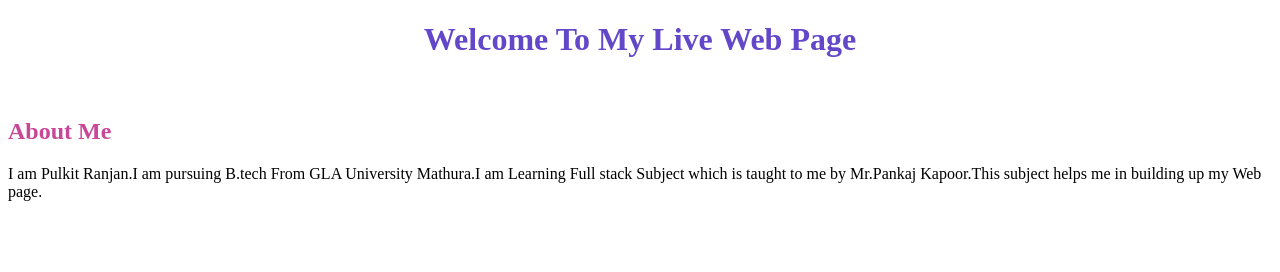
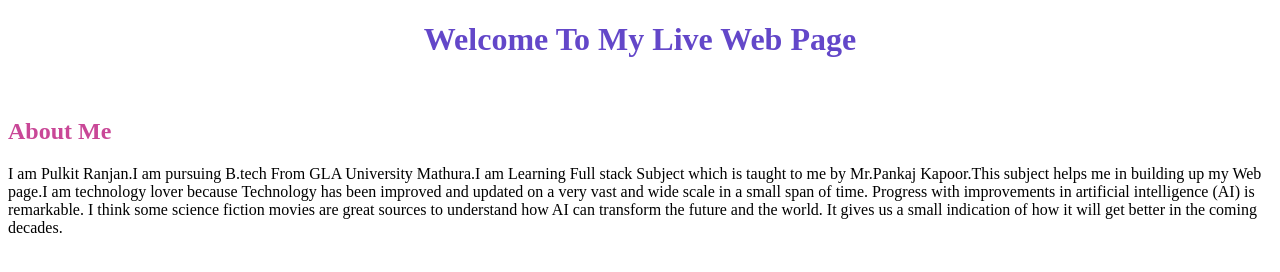
Before and after one commit to Pulkit519/Full_Stack, a plain HTML site: page index.html in a window 1280 px wide. Drawn offline with Linux system fonts and the light colour scheme.

Commit message:
added somthing more to paragraph

```diff
--- a/index.html
+++ b/index.html
@@ -11,6 +11,8 @@
     <br>
     <h2 style="color: rgb(201, 71, 151);" align="left">About Me</h2>
     <p>I am Pulkit Ranjan.I am pursuing B.tech From GLA University Mathura.I am Learning Full stack Subject which is taught to me by
-        Mr.Pankaj Kapoor.This subject helps me in building up my Web page.</p>
+        Mr.Pankaj Kapoor.This subject helps me in building up my Web page.I am technology lover because Technology has been improved and updated on a very vast and wide scale in a small span of time.
+        Progress with improvements in artificial intelligence (AI) is remarkable. I think some science fiction movies are great sources to understand how AI can transform the future and the world.
+        It gives us a small indication of how it will get better in the coming decades. </p>
 </body>
 </html>
```
